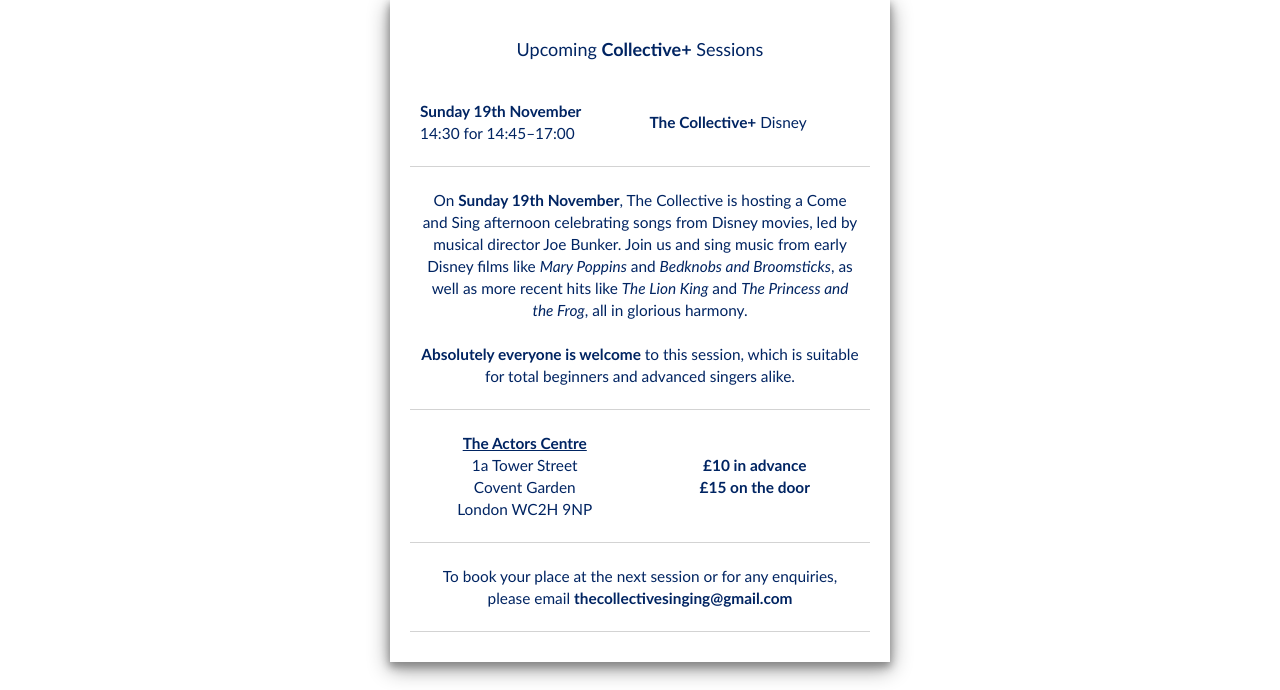
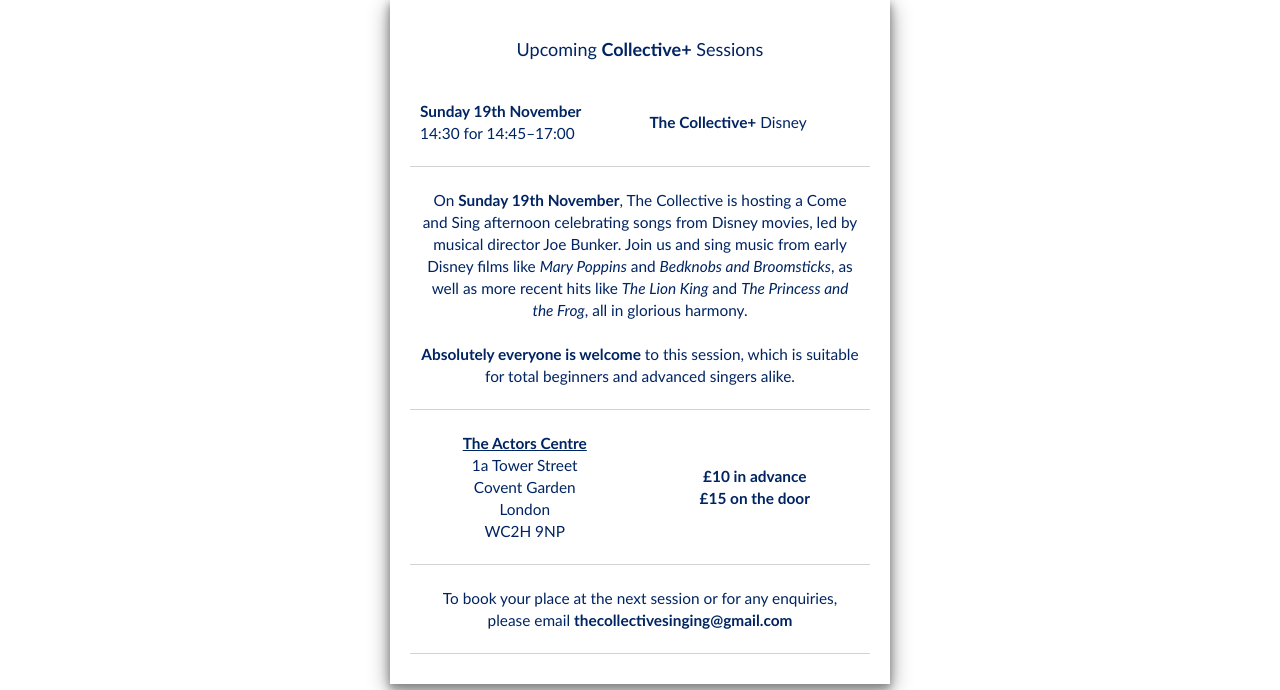
Before and after one commit to rachelholland92/TheCollectiveChoir, a plain HTML site: page involved.html in a window 1280 px wide. Shown: the part 661-1351 px from the top of the page. Drawn offline with nearby package versions, Linux system fonts and the light colour scheme.

Commit message:
disneyUpdate2

```diff
--- a/involved.html
+++ b/involved.html
@@ -65,7 +65,7 @@
 					<br /><br /><strong>Absolutely everyone is welcome</strong> to this session, which is suitable for total beginners and advanced singers alike.</td>
 				</tr>
 				<tr>
-					<td style="padding-bottom: 22px; padding-top: 22px; text-align: center;"><a href="https://www.actorscentre.co.uk" target="_blank"><u>The Actors Centre</u></a><br />1a Tower Street<br />Covent Garden<br />London WC2H 9NP</td>
+					<td style="padding-bottom: 22px; padding-top: 22px; text-align: center;"><a href="https://www.actorscentre.co.uk" target="_blank"><u>The Actors Centre</u></a><br />1a Tower Street<br />Covent Garden<br />London<br />WC2H 9NP</td>
 					<td style="padding-bottom: 22px; padding-top: 22px; text-align: center;"><strong>£10 in advance<br />£15 on the door</strong></td>
 				</tr>
 				<tr>
```
